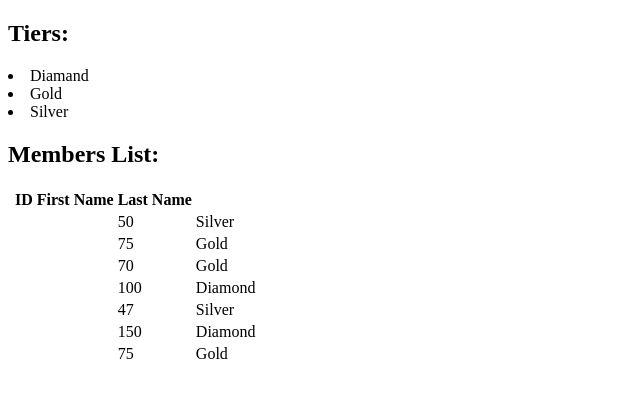
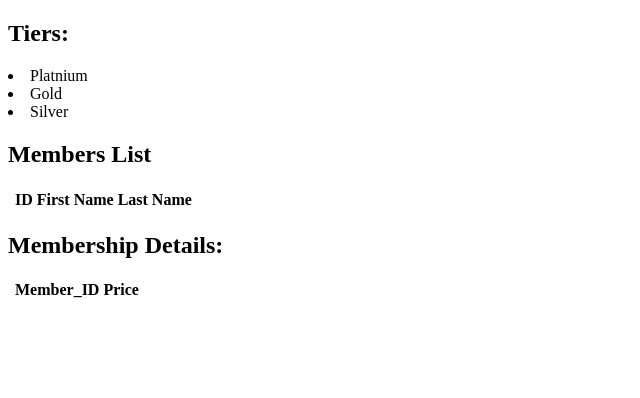
Before and after one commit to cdomenico8/FitnessGuru, a Flask app: page / in a window 1280 px wide. Shown: the part 62-460 px from the top of the page, without its empty margins (0-640 px from the left). Run offline with Flask 3, Linux system fonts and the light colour scheme; data comes from the database, SQL or seed files in the repository; lists and menus that the app fills with data are empty.

Commit message:
Update Members.html

```diff
--- a/templates/Members.html
+++ b/templates/Members.html
@@ -3,10 +3,10 @@
 {% block content %}
 
 <h2>Tiers:</h2>
-<li>Diamand</li>
+<li>Platnium</li>
 <li>Gold</li>
 <li>Silver</li>
-<h2>Members List:</h2>
+<h2>Members List</h2>
 
 <table>
     <tr>
@@ -15,13 +15,26 @@
         <th>First Name</th>
         <th>Last Name</th>
     </tr>
-    {% for i in members %}
+    {% for i in dataBase %}
         <tr>
             <td>{{ i.id }}</td>
             <td>{{ i.first }}</td>
             <td>{{ i.last }}</td>
-            <td>{{i.price}}</td>
-            <td>{{i.tier_name}}</td>
+        </tr>
+    {% endfor %}
+</table>
+
+<h2>Membership Details:</h2>
+<table>
+    <tr>
+        <th></th>
+        <th>Member_ID</th>
+        <th>Price</th>
+    </tr>
+    {% for i in dataBase %}
+        <tr>
+            <td>{{ i.id }}</td>
+            <td>{{ i.price }}</td>
         </tr>
     {% endfor %}
 </table>
```
